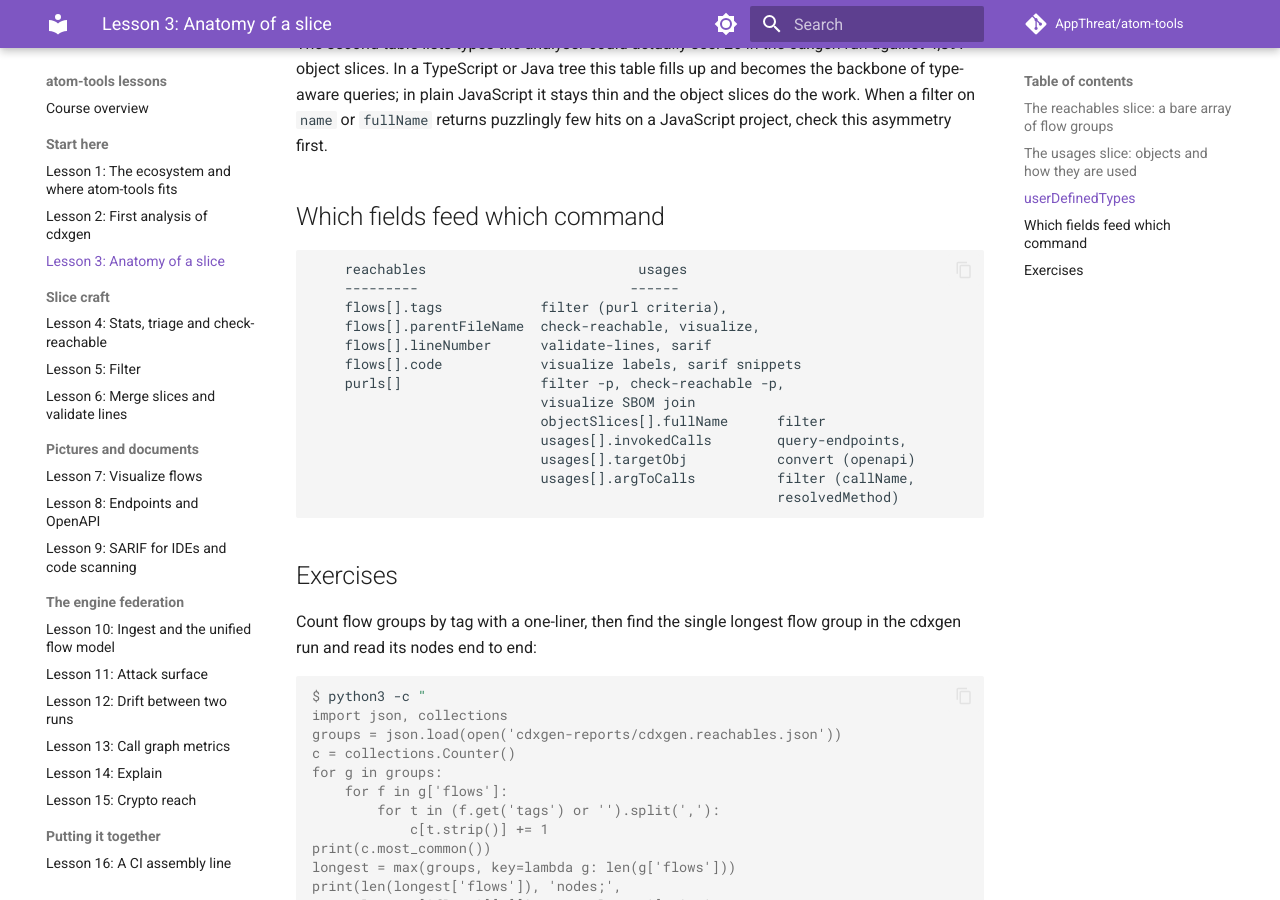
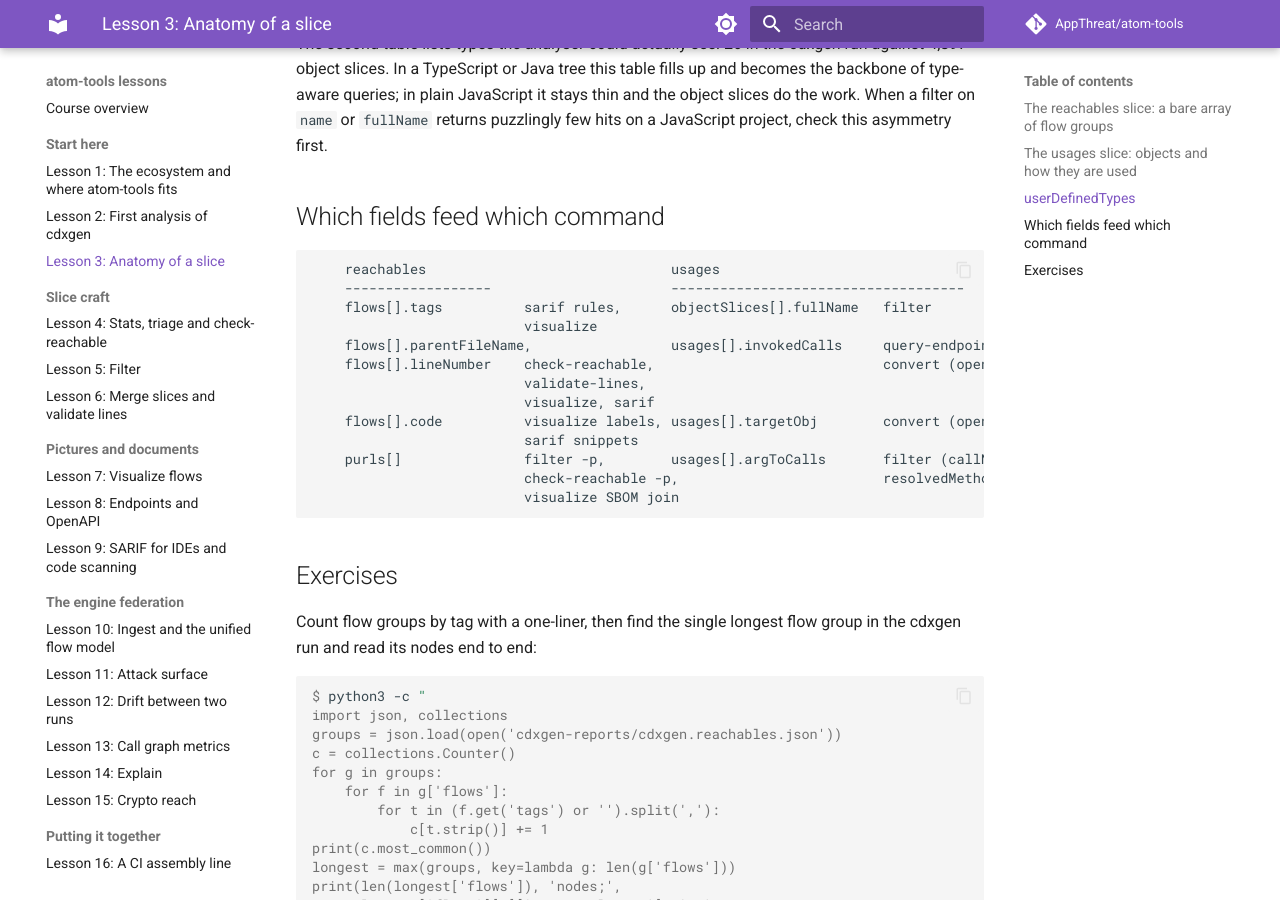
Before and after one commit to AppThreat/atom-tools, an MkDocs documentation site: the page built from docs/lessons/03-slice-anatomy.md, in a window 1280 px wide and 900 px high, scrolled down 3373 px. Built offline with MkDocs 1.6.1 and Material for MkDocs 9.7.7, drawn with Linux system fonts in a browser that asks for light colours; comment, search, counter and statistics services are not loaded.

Commit message:
docs: align the field-to-command table in lesson 3
The usages column of the ascii table had drifted into the reachables
column; realign both columns so the mapping reads cleanly.

Signed-off-by: Team AppThreat <cloud@appthreat.com>

````diff
--- a/docs/lessons/03-slice-anatomy.md
+++ b/docs/lessons/03-slice-anatomy.md
@@ -171,19 +171,19 @@ first.
 ## Which fields feed which command
 
 ```text
-    reachables                          usages
-    ---------                          ------
-    flows[].tags            filter (purl criteria),
-    flows[].parentFileName  check-reachable, visualize,
-    flows[].lineNumber      validate-lines, sarif
-    flows[].code            visualize labels, sarif snippets
-    purls[]                 filter -p, check-reachable -p,
-                            visualize SBOM join
-                            objectSlices[].fullName      filter
-                            usages[].invokedCalls        query-endpoints,
-                            usages[].targetObj           convert (openapi)
-                            usages[].argToCalls          filter (callName,
-                                                         resolvedMethod)
+    reachables                              usages
+    ------------------                      ------------------------------------
+    flows[].tags          sarif rules,      objectSlices[].fullName   filter
+                          visualize
+    flows[].parentFileName,                 usages[].invokedCalls     query-endpoints,
+    flows[].lineNumber    check-reachable,                            convert (openapi)
+                          validate-lines,
+                          visualize, sarif
+    flows[].code          visualize labels, usages[].targetObj        convert (openapi)
+                          sarif snippets
+    purls[]               filter -p,        usages[].argToCalls       filter (callName,
+                          check-reachable -p,                         resolvedMethod)
+                          visualize SBOM join
 ```
 
 ## Exercises
````
